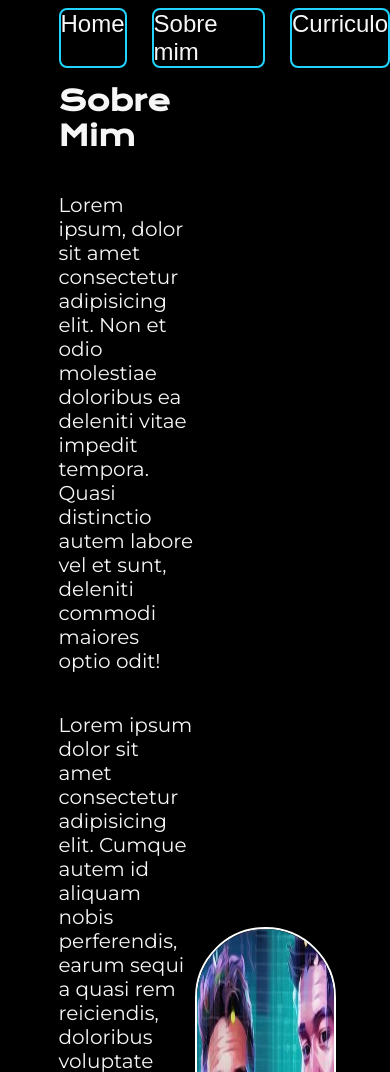
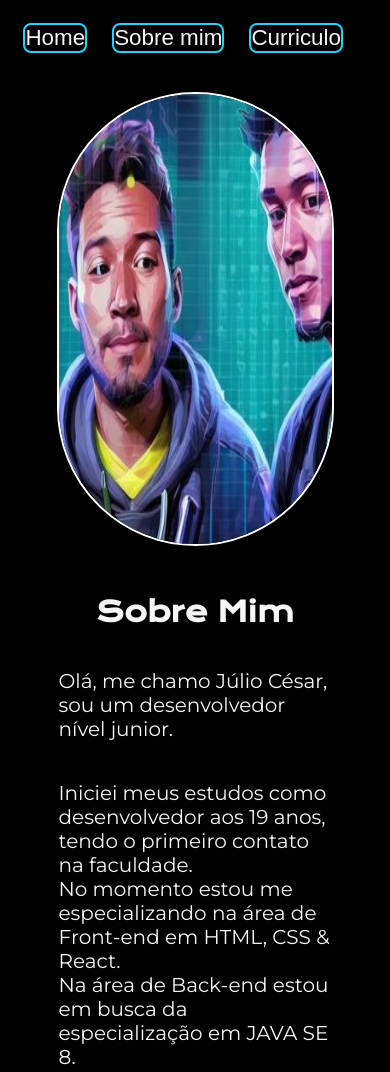
Before and after one commit to JulioCAPinheiro/CursoDeFormacaoAlura_Front_End, a plain HTML site: page about.html in a window 390 px wide. Shown: the top 1072 px of the page. Drawn offline with nearby package versions, Linux system fonts and the light colour scheme.

Commit message:
Dando responsividade as ancoras

```diff
--- a/CSS/Style.css
+++ b/CSS/Style.css
@@ -106,14 +106,6 @@ body {
     transform: scale(1.1);
 }
 
-.rodape {
-    background-color: rgb(20, 10, 10);
-    padding: 28px;
-    text-align: center;
-    font-family: 'Montserrat', sans-serif;
-    font-size: 1.5rem;
-}
-
 .apresentacao_imagem{
     border: 2px solid #ffffff;
     border-radius: 150px;
@@ -125,6 +117,16 @@ body {
     transition: 500ms all;
 }
 
+.rodape {
+    background-color: rgb(20, 10, 10);
+    padding: 28px;
+    text-align: center;
+    font-family: 'Montserrat', sans-serif;
+    font-size: 1.5rem;
+}
+
+
+
 @media (max-width: 480px){
     .cabecalho{
         padding: 2%;
@@ -134,12 +136,17 @@ body {
         justify-content: center;
     }
 
+    .cabecalho_nav_link{
+        font-size: 1.4rem;
+    }
+
     .apresentacao{
         flex-direction: column-reverse;
+        gap: 30px;
     }
 
     .apresentacao_conteudo{
-        width: 0;
+        width: auto;
     }
 
     .apresentacao_links_navegacao{
@@ -174,3 +181,31 @@ body {
     }
 
 }
+
+@media (max-width: 360px){
+    .cabecalho_nav_link{
+        font-size: 1.3rem;
+    }
+}
+
+@media (max-width: 820px){
+    .cabecalho{
+        padding: 6%;
+    }
+
+    .cabecalho_nav{
+        justify-content: center;
+    }
+
+    .apresentacao{
+        flex-direction: column-reverse;
+    }
+
+    .apresentacao_conteudo{
+        width: auto;
+    }
+
+    .apresentacao_imagem{
+        width: 100%;
+    }
+}
--- a/CSS/about.css
+++ b/CSS/about.css
@@ -18,6 +18,7 @@ body {
 
 .cabecalho {
     padding: 2% 0 0 15%;
+    display: flex;
 }
 
 .cabecalho_nav {
@@ -49,6 +50,7 @@ body {
     align-items: center;
     justify-content: space-between;
     flex-wrap: nowrap;
+    gap: 82px;
 }
 
 .apresentacao_conteudo {
@@ -63,6 +65,8 @@ body {
 }
 
 .apresentacao_conteudo_titulo {
+    text-align: center;
+    margin: 10% 0 0 0;
     font-size: 1.75rem;
     font-family: 'Krona One', sans-serif;
 }
@@ -85,8 +89,91 @@ body {
 
 .rodape {
     background-color: rgb(20, 10, 10);
-    padding: 28px;
     text-align: center;
     font-family: 'Montserrat', sans-serif;
-    font-size: 15px;
+    font-size: 1.5rem;
+    padding: 70px;
 }
+
+@media (max-width: 480px){
+    .cabecalho{
+        padding: 2%;
+    }
+
+    .cabecalho_nav{
+        justify-content: center;
+    }
+
+    .cabecalho_nav_link{
+        font-size: 1.4rem;
+    }
+
+    .apresentacao{
+        flex-direction: column-reverse;
+        gap: 20px;
+    }
+
+    .apresentacao_conteudo{
+        width: auto;
+    }
+
+    .apresentacao_imagem{
+        width: 100%;
+    }
+
+    .rodape{
+        padding: 5px;
+    }
+}
+
+@media (max-width: 800px){
+    .cabecalho{
+        padding: 6%;
+    }
+
+    .cabecalho_nav{
+        justify-content: center;
+    }
+
+    .apresentacao{
+        flex-direction: column-reverse;
+    }
+
+    .apresentacao_conteudo{
+        width: auto;
+    }
+
+    .apresentacao_imagem{
+        width: 100%;
+    }
+
+}
+
+
+@media (max-width: 360px){
+    .cabecalho_nav_link{
+        font-size: 1.3rem;
+    }
+}
+
+@media (max-width: 820px){
+    .cabecalho{
+        padding: 6%;
+    }
+
+    .cabecalho_nav{
+        justify-content: center;
+    }
+
+    .apresentacao{
+        flex-direction: column-reverse;
+    }
+
+    .apresentacao_conteudo{
+        width: auto;
+    }
+
+    .apresentacao_imagem{
+        width: 100%;
+    }
+}
--- a/CSS/curriculo.css
+++ b/CSS/curriculo.css
@@ -17,16 +17,17 @@ body {
 }
 
 .cabecalho {
-    padding: 2% 0 0 15%;
+    display: flex;
+    justify-content: center;
+    padding: 2% 0 0 0;
 }
 
 .cabecalho_nav {
-    display: flex;
-    gap: 25px;
+    gap: 60px;
 }
 
 .cabecalho_nav_link {
-    font-size: 24px;
+    font-size: 1.5rem;
     font-family: 'Monstserrast', sans-serif;
     font-weight: 600px;
     color: #f7f7f7;
@@ -36,19 +37,20 @@ body {
 }
 
 .cabecalho_nav_link:hover{
-    font-size: 28px;
+    font-size: 1.75rem;
     color: #22d4fd;
     background-color: #001c22;
     transition: 200ms all;
 }
 
+
 .apresentacao {
-    margin: 5px auto;
-    padding: 3% 15% 0 30%;
+    padding: 3% 15% 0 20%;
     display: flex;
     align-items: center;
     justify-content: space-between;
     flex-wrap: nowrap;
+    gap: 82px;
 }
 
 .apresentacao_conteudo {
@@ -102,3 +104,79 @@ body {
     font-family: 'Montserrat', sans-serif;
     font-size: 15px;
 }
+
+@media (max-width: 480px){
+    .cabecalho{
+        padding: 1%;
+    }
+
+    .cabecalho_nav{
+        justify-content: center;
+    }
+
+    .cabecalho_nav_link{
+        font-size: 1.4rem;
+    }
+
+    .apresentacao{
+        flex-direction: column-reverse;
+        gap: 20px;
+        width: auto;
+    }
+
+    .rodape{
+        padding: 5px;
+    }
+}
+
+@media (max-width: 800px){
+    .cabecalho{
+        padding: 6%;
+    }
+
+    .cabecalho_nav{
+        justify-content: center;
+    }
+
+    .apresentacao{
+        flex-direction: column-reverse;
+    }
+
+    .apresentacao_conteudo{
+        width: auto;
+    }
+
+    .apresentacao_imagem{
+        width: 100%;
+    }
+
+}
+
+
+@media (max-width: 360px){
+    .cabecalho_nav_link{
+        font-size: 1.3rem;
+    }
+}
+
+@media (max-width: 820px){
+    .cabecalho{
+        padding: 6%;
+    }
+
+    .cabecalho_nav{
+        justify-content: center;
+    }
+
+    .apresentacao{
+        flex-direction: column-reverse;
+    }
+
+    .apresentacao_conteudo{
+        width: auto;
+    }
+
+    .apresentacao_imagem{
+        width: 100%;
+    }
+}
--- a/about.html
+++ b/about.html
@@ -22,18 +22,15 @@
         <section class="apresentacao_conteudo">
             <h1 class="apresentacao_conteudo_titulo">Sobre Mim
             </h1>
-            <p class="apresentacao_conteudo_texto">Lorem ipsum, dolor sit amet consectetur adipisicing elit. Non et odio
-                molestiae doloribus ea deleniti vitae impedit tempora. Quasi distinctio autem labore vel et sunt,
-                deleniti commodi maiores optio odit!</p>
+            <p class="apresentacao_conteudo_texto">Olá, me chamo Júlio César, sou um desenvolvedor nível junior.</p>
 
-            <p class="apresentacao_conteudo_texto">Lorem ipsum dolor sit amet consectetur adipisicing elit. Cumque autem
-                id aliquam nobis perferendis, earum
-                sequi a quasi rem reiciendis, doloribus voluptate quibusdam eum nihil omnis iste! Ea, deserunt facilis?
-                Lorem ipsum dolor sit amet consectetur adipisicing elit. Accusamus, nostrum. Ullam expedita, quos natus
-                nobis laudantium commodi eveniet cum qui aliquam quod ipsum possimus accusantium eaque quo fuga. Sunt,
-                facilis! Lorem, ipsum dolor sit amet consectetur adipisicing elit. Enim quam nisi, rem optio
-                consequuntur consequatur vitae deserunt, mollitia ullam cumque ipsa ex ipsum magni dolore? Dolore magni
-                qui ipsum quidem.
+            <p class="apresentacao_conteudo_texto">
+                Iniciei meus estudos como desenvolvedor aos 19 anos, tendo o primeiro contato na faculdade.
+                <br>
+                No momento estou me especializando na área de Front-end em HTML, CSS & React.
+                <br>
+                Na área de Back-end estou em busca da especialização
+                em JAVA SE 8.
             </p>
 
         </section>
```
Also changed, not shown: index.html (+2 -2 lines).
